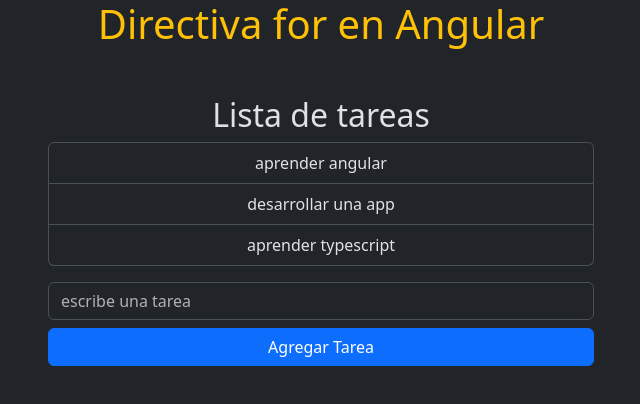
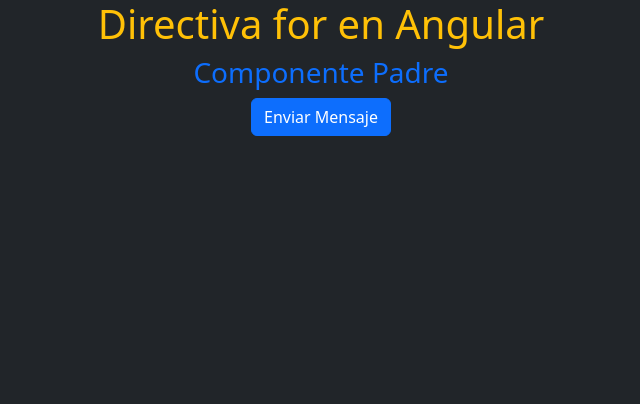
Before and after one commit to 0xmatk/app-angular, an Angular app: page / in a window 1280 px wide. Shown: the top 404 px of the page, without its empty margins (319-959 px from the left). Built offline with nearby package versions, Linux system fonts and the light colour scheme.

Commit message:
actualizacion

```diff
--- a/src/app/app.component.html
+++ b/src/app/app.component.html
@@ -7,7 +7,8 @@
     <!-- <app-saludar/> -->
     <!-- <app-componente-if/> -->
     <!-- <app-agregar-tarea/> -->
-    <app-componente-for/>
+    <!-- <app-componente-for/> -->
+    <app-padre/>
 </div>
 
 
--- a/src/app/padre/hijo/hijo.component.html
+++ b/src/app/padre/hijo/hijo.component.html
@@ -1 +1,3 @@
-<p>Componente Hijo</p>
+<div class="container">
+    <button class="btn btn-primary" (click)="enviarMensaje()"> Enviar Mensaje </button>
+</div>
--- a/src/app/padre/hijo/hijo.component.ts
+++ b/src/app/padre/hijo/hijo.component.ts
@@ -1,4 +1,4 @@
-import { Component } from '@angular/core';
+import { Component, EventEmitter, Input, Output } from '@angular/core';
 
 @Component({
   selector: 'app-hijo',
@@ -7,5 +7,16 @@
   styleUrl: './hijo.component.css'
 })
 export class HijoComponent {
+  // @Input() mensaje!: string; //! sirve para indicar a typescript que la variable se va a iniciar posteriormente
+
+  @Output() notificarPadre = new EventEmitter<string>();
+
+  enviarMensaje(){
+    // emitir el evento con un mensaje
+
+    this.notificarPadre.emit('Mensaje desde el componente hijo al padre');
+
+  }
+
 
 }
--- a/src/app/padre/padre.component.html
+++ b/src/app/padre/padre.component.html
@@ -1,4 +1,9 @@
-<p>Componente Padre</p>
-<app-hijo/>
-<app-hijo/>
-<app-hijo/>
+<div class="container">
+    <h3 class="text-primary">Componente Padre</h3>
+    <app-hijo (notificarPadre)="recibirNotificacion($event)"></app-hijo>
+
+    @if(mensaje){
+        <p class="mt-3 alert alert-info w-50 mx-auto">{{mensaje}}</p>
+    }
+
+</div>
--- a/src/app/padre/padre.component.ts
+++ b/src/app/padre/padre.component.ts
@@ -9,4 +9,10 @@
 })
 export class PadreComponent {
 
+  mensaje: string = '';
+
+  recibirNotificacion(mensajeHijo: string) {
+    this.mensaje = mensajeHijo;
+  }
+  // mensajePadre: string = 'Mensaje desde el componente Padre';
 }
```
